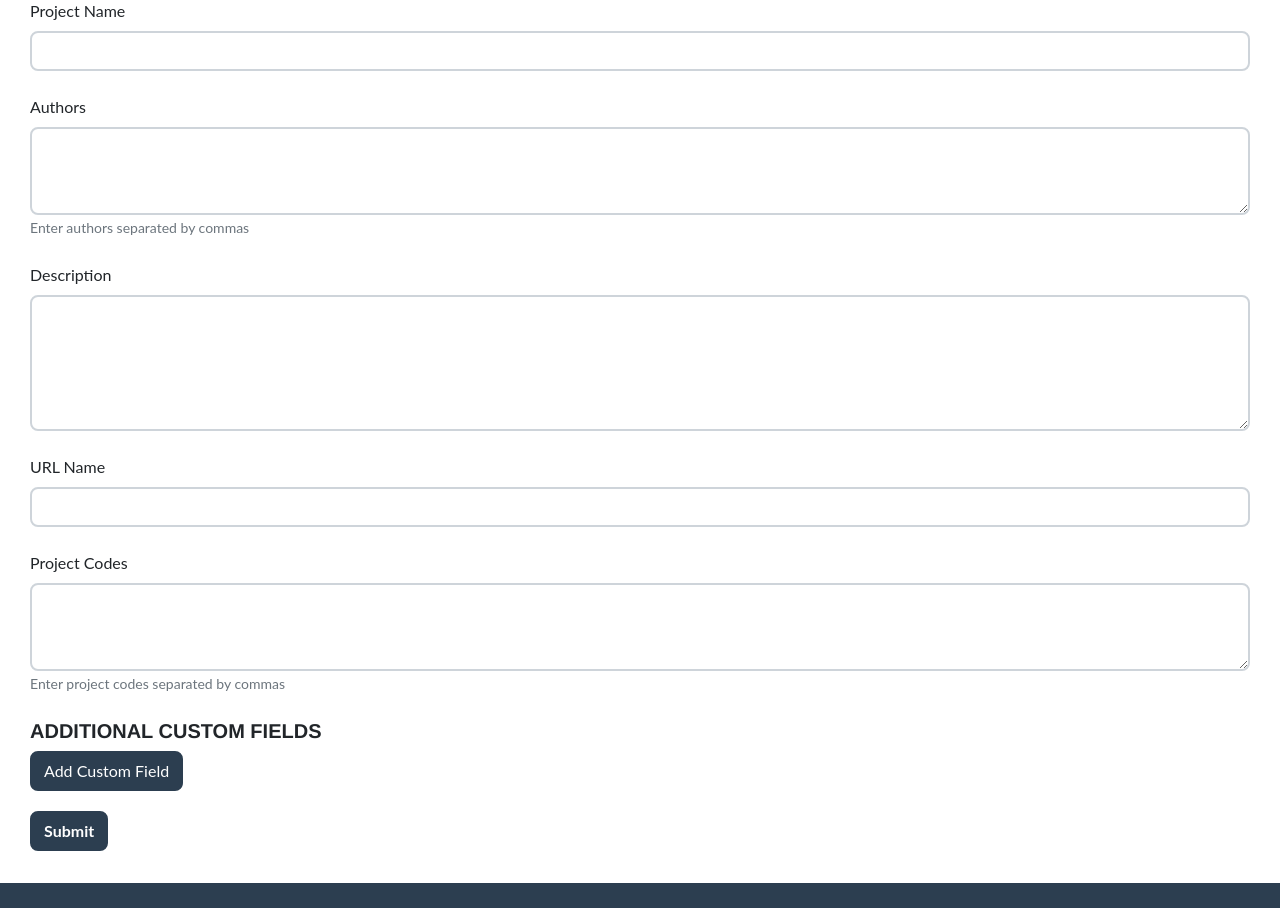
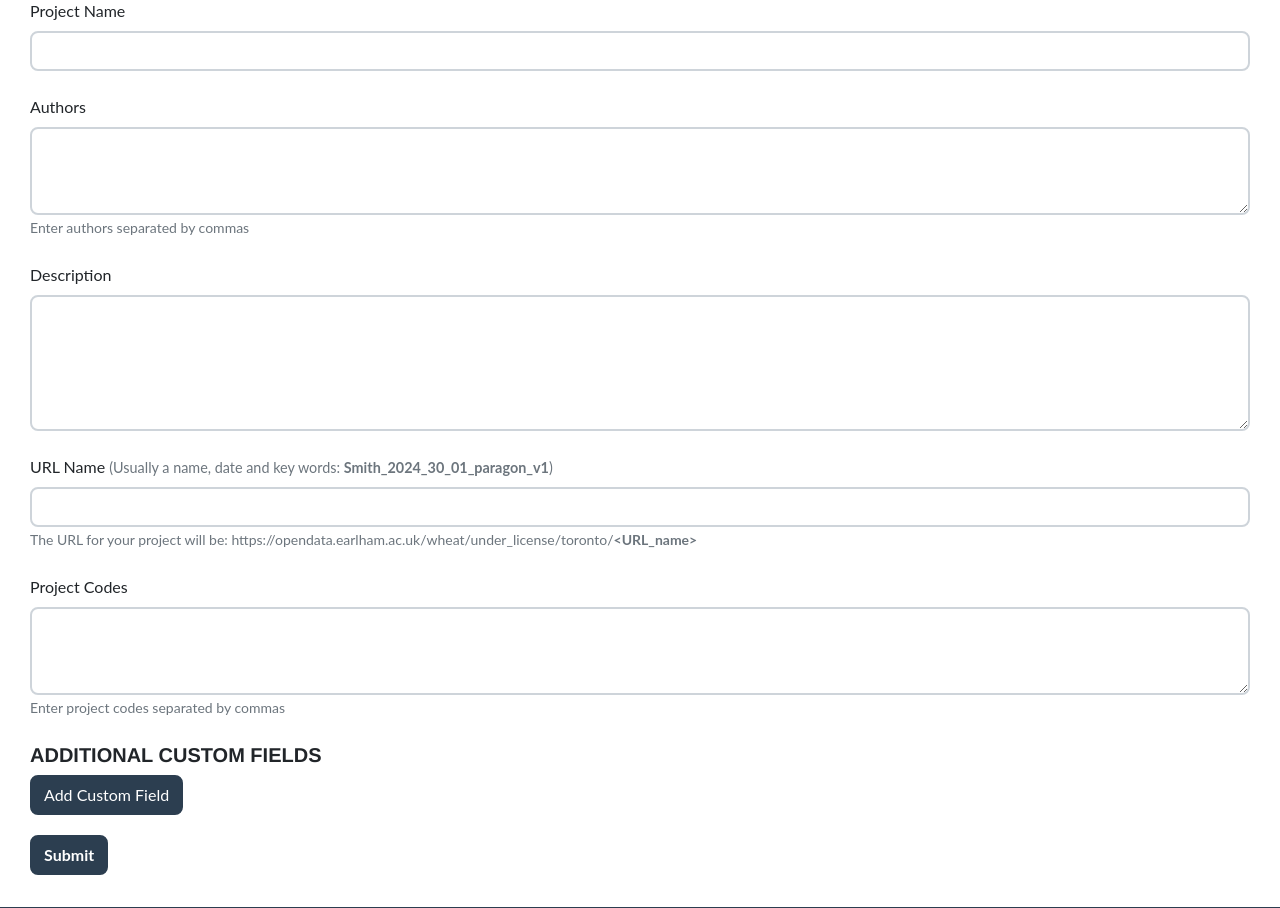
Before and after one commit to DOC-MEX/metadata_opendata, a Django app: page /projectmetadata/ in a window 1280 px wide. Shown: the part 231-1139 px from the top of the page. Run offline with Django 4.2, Linux system fonts and the light colour scheme; some libraries are stand-ins or nearby versions.

Commit message:
Add explanation for how the URL name field will be used

```diff
--- a/form_opendata/templates/form_opendata.html
+++ b/form_opendata/templates/form_opendata.html
@@ -64,8 +64,20 @@
             {% endfor %}
         </div>
         <div class="form-group">
-            <label for="id_url_name" class="form-label">URL Name</label>
-            <input type="text" name="url_name" id="id_url_name" class="form-control{% if form.project_name.errors %} is-invalid{% endif %}" value="{{ form.url_name.value|default_if_none:'' }}">
+            <label for="id_url_name" class="form-label">
+                URL Name
+                <small class="text-muted" style="font-size: 0.9em;">(Usually a name, date and key words: <strong>Smith_2024_30_01_paragon_v1</strong>)</small>
+            </label>
+            <input type="text" name="url_name" id="id_url_name"
+                   class="form-control{% if form.project_name.errors %} is-invalid{% endif %}"
+                   value="{{ form.url_name.value|default_if_none:'' }}" autocomplete="off">
+
+            <!-- Add an explanation below the input field -->
+            <small class="form-text text-muted">
+                The URL for your project will be:
+                <span id="url_preview">https://opendata.earlham.ac.uk/wheat/under_license/toronto/<strong>&lt;URL_name&gt;</strong></span>
+            </small>
+
             {% for error in form.url_name.errors %}
                 <div class="invalid-feedback">{{ error }}</div>
             {% endfor %}
@@ -110,4 +122,17 @@
         element.parentElement.remove();
     }
 </script>
+
+<script>
+    document.getElementById('id_url_name').addEventListener('input', function() {
+        var urlName = this.value.trim(); // Get the input value
+        var urlPreview = document.getElementById('url_preview');
+
+        if (urlName) {
+            urlPreview.innerHTML = 'https://opendata.earlham.ac.uk/wheat/under_license/toronto/' + urlName;
+        } else {
+            urlPreview.innerHTML = 'https://opendata.earlham.ac.uk/wheat/under_license/toronto/<strong>&lt;URL_name&gt;</strong>';
+        }
+    });
+</script>
 {% endblock %}
```
